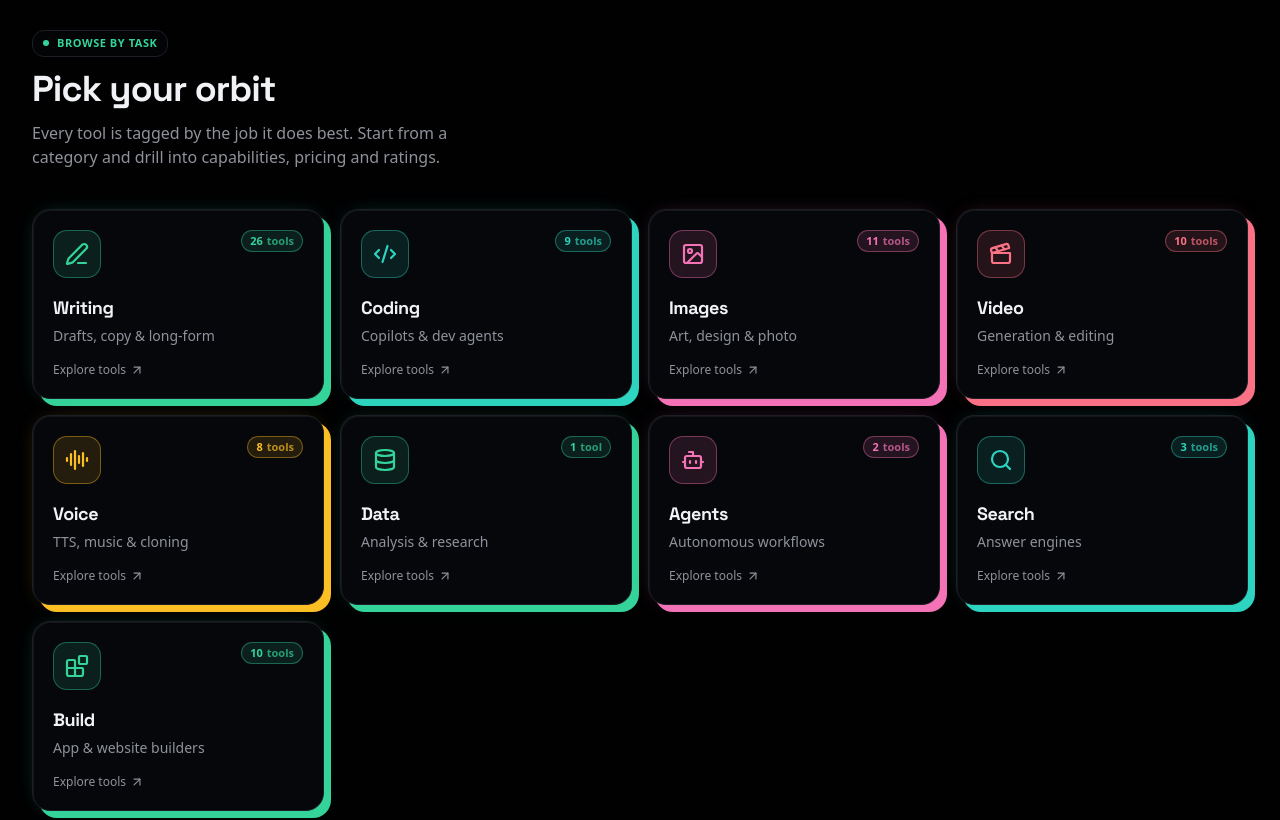
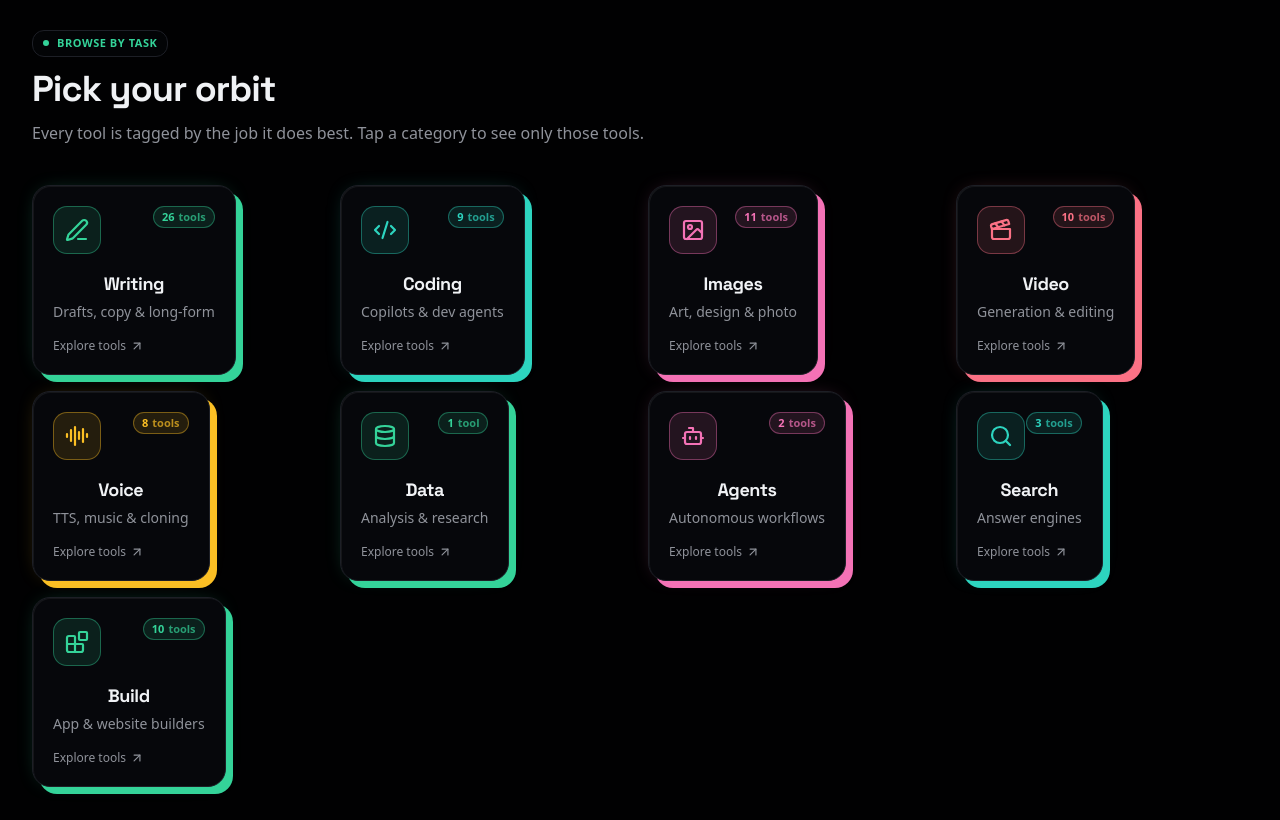
Before and after one commit to Mohit1252/orbit, a Next.js app: page / in a window 1280 px wide. Shown: the part 1260-2080 px from the top of the page. Built offline with nearby package versions, Linux system fonts and the light colour scheme.

Commit message:
ea1a56ed-1e30-4613-8c2a-8cfeeedfbd1c

```diff
--- a/src/components/site/block.tsx
+++ b/src/components/site/block.tsx
@@ -75,6 +75,9 @@
   hover?: boolean;
   shadow?: boolean;
   as?: "div" | "section" | "article" | "button";
+  /** forward button-specific props (onClick already comes from HTMLAttributes) */
+  disabled?: boolean;
+  type?: "button" | "submit" | "reset";
 }
 
 /**
--- a/src/components/site/categories.tsx
+++ b/src/components/site/categories.tsx
@@ -4,24 +4,43 @@
 import { ArrowUpRight } from "lucide-react";
 import { cn } from "@/lib/utils";
 import { categories, getCategoryCounts } from "@/lib/ai-data";
+import { useOrbitStore } from "@/lib/orbit-store";
 import { accentClasses, Block3D } from "./block";
 
 export function Categories() {
   // Compute real tool counts per category from the actual tools array.
   const counts = getCategoryCounts();
+  const setTasks = useOrbitStore((s) => s.setSearch);
+  const setBudget = useOrbitStore((s) => s.setBudget);
+
+  // Click a category → set it as the only active task filter and scroll to tools.
+  const selectCategory = (taskLabel: string) => {
+    // Replace active tasks with just this one category's task.
+    useOrbitStore.setState({ activeTasks: [taskLabel] });
+    // Clear budget so all matching tools show (don't over-filter).
+    setBudget(null);
+    // Smoothly scroll to the tools grid.
+    setTimeout(() => {
+      document
+        .querySelector("#tools")
+        ?.scrollIntoView({ behavior: "smooth", block: "start" });
+    }, 60);
+  };
 
   return (
     <section id="categories" className="relative mx-auto max-w-7xl px-4 py-16 sm:px-6 lg:px-8 lg:py-24">
       <SectionHeading
         eyebrow="Browse by task"
         title="Pick your orbit"
-        description="Every tool is tagged by the job it does best. Start from a category and drill into capabilities, pricing and ratings."
+        description="Every tool is tagged by the job it does best. Tap a category to see only those tools."
       />
 
       <div className="mt-10 grid grid-cols-2 gap-4 sm:grid-cols-3 lg:grid-cols-4">
         {categories.map((c, i) => {
           const a = accentClasses[c.accent];
           const Icon = c.icon;
+          const toolCount = counts[c.id] ?? 0;
+          const disabled = toolCount === 0;
           return (
             <motion.div
               key={c.id}
@@ -32,8 +51,12 @@
             >
               <Block3D
                 accent={c.accent}
-                hover
+                hover={!disabled}
                 className="group h-full overflow-hidden p-5"
+                as="button"
+                onClick={() => !disabled && selectCategory(c.label)}
+                aria-label={`Show ${c.label} tools`}
+                disabled={disabled}
               >
                 {/* corner count */}
                 <div className="flex items-start justify-between">
@@ -54,9 +77,9 @@
                       a.text
                     )}
                   >
-                    {counts[c.id] ?? 0}
+                    {toolCount}
                     <span className="opacity-70">
-                      {counts[c.id] === 1 ? "tool" : "tools"}
+                      {toolCount === 1 ? "tool" : "tools"}
                     </span>
                   </span>
                 </div>
@@ -66,18 +89,29 @@
                 </h3>
                 <p className="mt-1 text-sm text-muted-foreground">{c.blurb}</p>
 
-                <div className="mt-4 flex items-center gap-1 text-xs font-medium text-muted-foreground transition-colors group-hover:text-foreground">
-                  Explore tools
+                <div
+                  className={cn(
+                    "mt-4 flex items-center gap-1 text-xs font-medium transition-colors",
+                    disabled
+                      ? "text-muted-foreground/50"
+                      : "text-muted-foreground group-hover:text-foreground"
+                  )}
+                >
+                  {disabled ? "No tools yet" : "Explore tools"}
+                  {!disabled && (
                     <ArrowUpRight className="h-3.5 w-3.5 transition-transform group-hover:translate-x-0.5 group-hover:-translate-y-0.5" />
+                  )}
                 </div>
 
                 {/* bottom accent bar */}
+                {!disabled && (
                   <span
                     className={cn(
                       "absolute inset-x-0 bottom-0 h-1 origin-left scale-x-0 transition-transform duration-300 group-hover:scale-x-100",
                       a.bg
                     )}
                   />
+                )}
               </Block3D>
             </motion.div>
           );
```
Also changed, not shown: category-click.png (added). Lines whose indentation alone changed are shown as unchanged.
